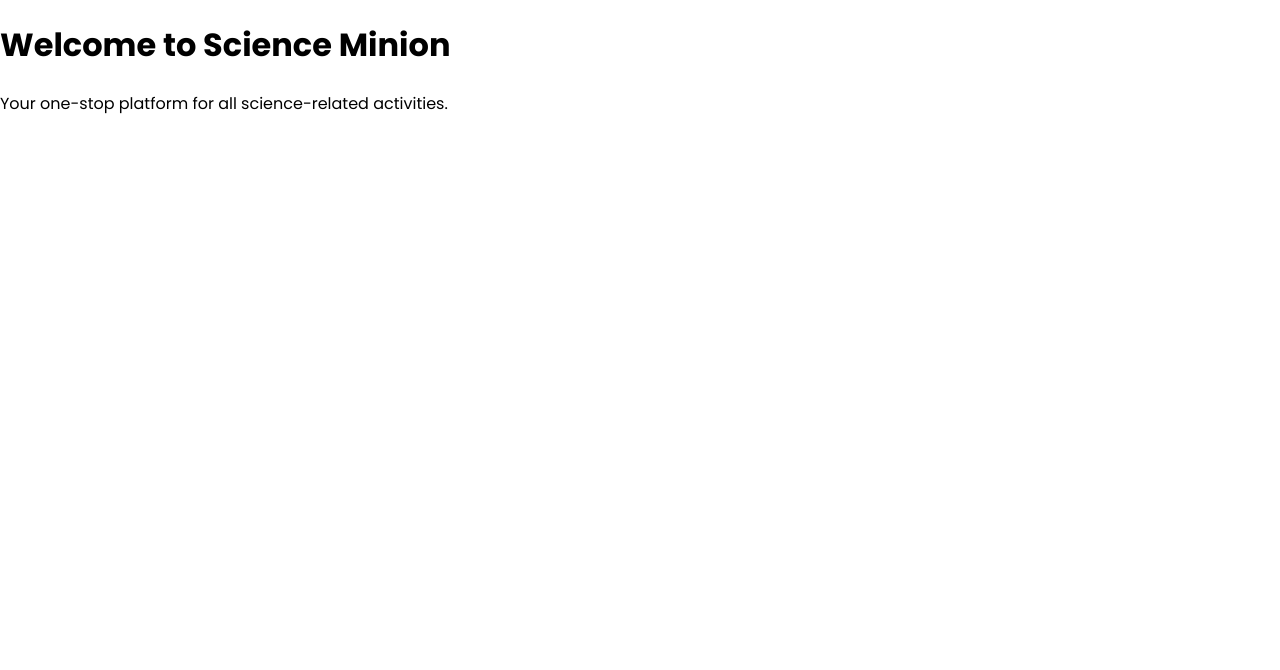
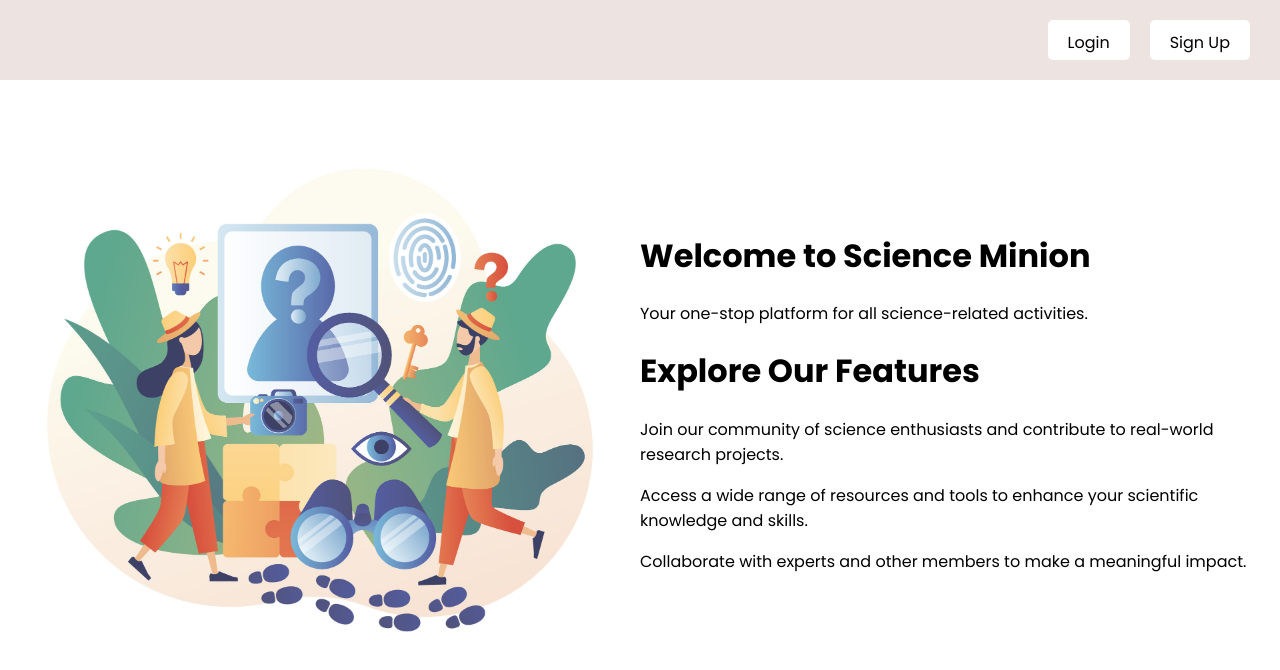
Before and after one commit to lukkn/CivicHacks, a React (Create React App) app in the folder client/: page / in a window 1280 px wide. Shown: the top 670 px of the page. Built offline with nearby package versions, Linux system fonts and the light colour scheme.

Commit message:
Updated Main page

```diff
--- a/client/src/App.css
+++ b/client/src/App.css
@@ -18,6 +18,33 @@ h3 {
   display: flex;
   width: 100vw;
   height: 100vh;
+}
+
+.header {
+    position: absolute;
+    top: 0;
+    padding: 20px;
+    width: calc(100vw - 40px);
+    height: 40px;
+    background-color: #ede3e1;
+    display: flex;
+    justify-content: flex-end;
+
+    .auth-btn {
+        background-color: #ffffff;
+        color: #000000;
+        padding: 10px 20px;
+        margin: 0 10px;
+        border: none;
+        border-radius: 5px;
+        text-decoration: none;
+        font-size: 1rem;
+        transition: background-color 0.3s ease;
+
+        &:hover {
+            background-color: #f0f0f0;
+        }
+    }
 }
 
 .image-container {
--- a/client/src/pages/Main.jsx
+++ b/client/src/pages/Main.jsx
@@ -1,10 +1,27 @@
-import React from "react";
+import React, { useState } from "react";
+import { Link, useNavigate } from "react-router-dom";
 
 const Main = () => {
+  const navigate = useNavigate();
   return (
-    <div className="home">
-      <h1>Welcome to Science Minion</h1>
-      <p>Your one-stop platform for all science-related activities.</p>
+ <div className="container">
+    <div className="header">
+        <Link to="/login" className="auth-btn">Login</Link>
+        <Link to="/signup" className="auth-btn">Sign Up</Link>
+      </div>
+      <div className="image-container"></div>
+      <div className="form-container">
+      <div className="content">
+        <h1>Welcome to Science Minion</h1>
+        <p>Your one-stop platform for all science-related activities.</p>
+        <div className="additional-content">
+        <h1>Explore Our Features</h1>
+        <p>Join our community of science enthusiasts and contribute to real-world research projects.</p>
+        <p>Access a wide range of resources and tools to enhance your scientific knowledge and skills.</p>
+        <p>Collaborate with experts and other members to make a meaningful impact.</p>
+        </div>
+      </div>
+      </div>
     </div>
   );
 };
--- a/package.json
+++ b/package.json
@@ -14,6 +14,7 @@
     "author": "",
     "license": "ISC",
     "dependencies": {
-        "react-markdown": "^10.0.0"
+        "react-markdown": "^10.0.0",
+        "recharts": "^2.15.1"
     }
 }
```
Also changed, not shown: 1 other file (tests, documents, lock files or other folders).
